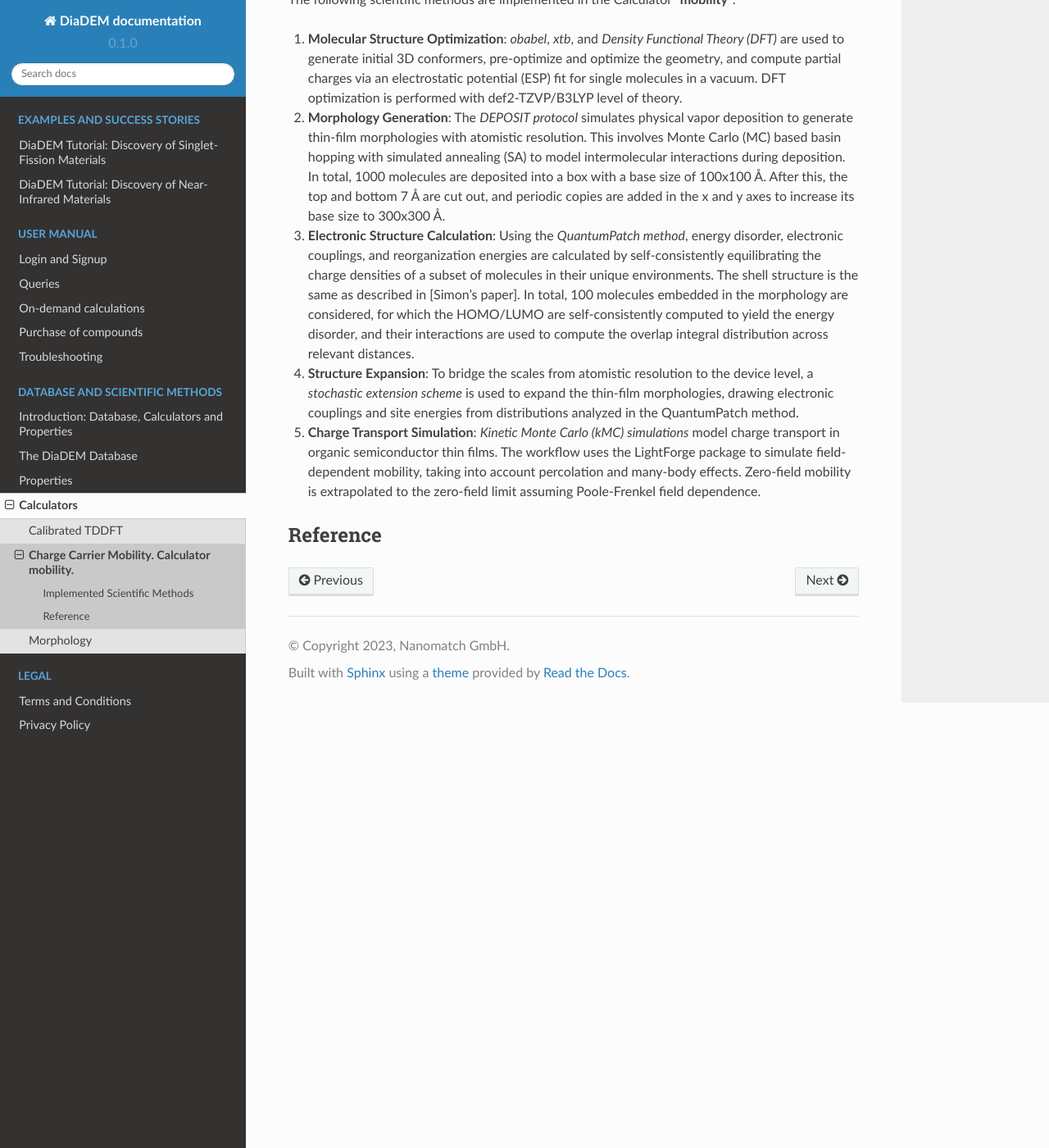
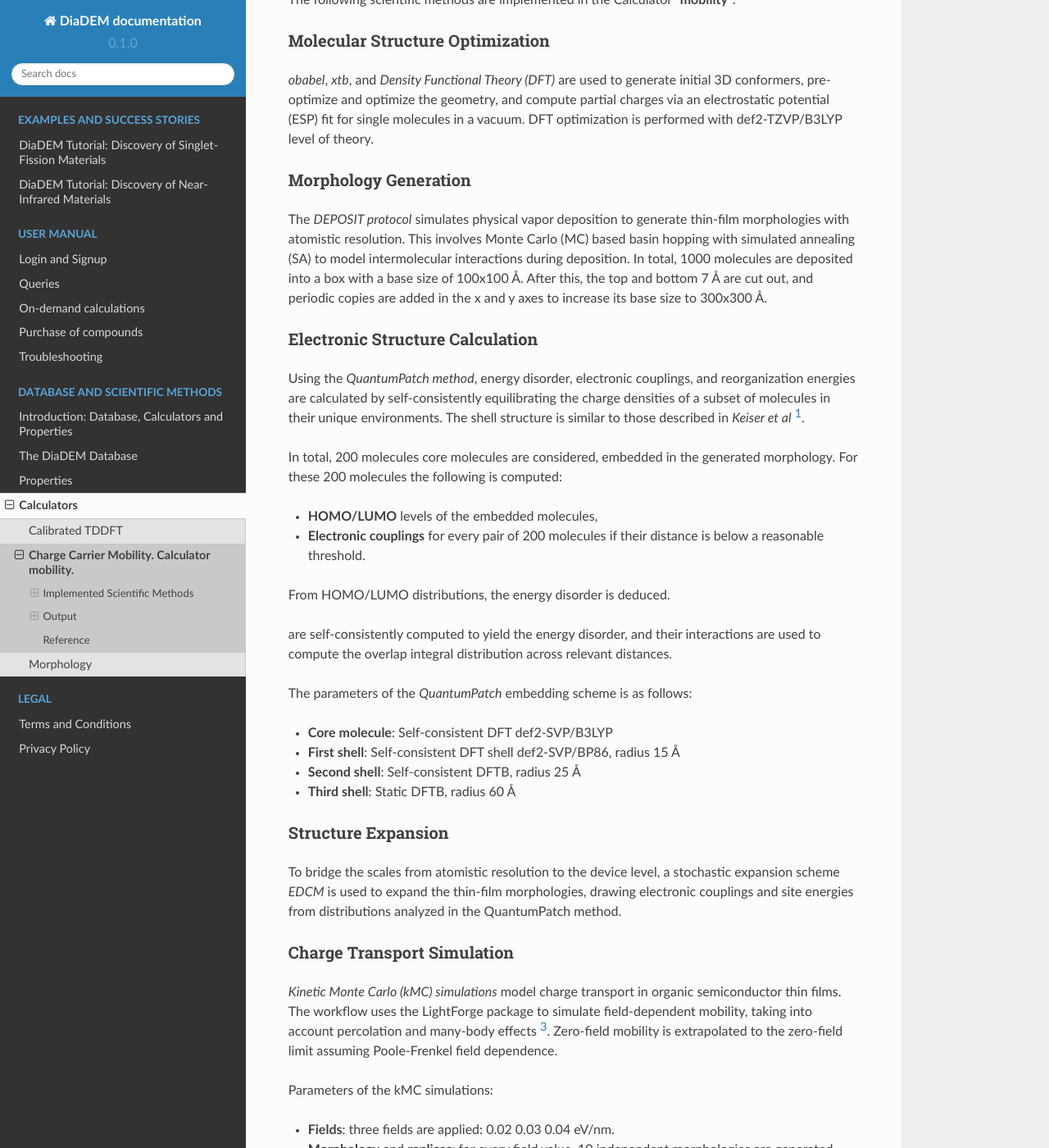
Before and after one commit to diadem-platform/diadem-docs, a Sphinx documentation site: the page built from docs/source/science/calculators/mobility.rst, in a window 1280 px wide and 1400 px high, scrolled down 1233 px. Shown: the whole window at 82% size. Built offline with Sphinx 7.4.7 and the Read the Docs theme 2.0.0, drawn with Linux system fonts in a browser that asks for light colours; some of the changed text lies outside the part shown.

Commit message:
mobility changes

```diff
--- a/docs/source/science/calculators/mobility.rst
+++ b/docs/source/science/calculators/mobility.rst
@@ -10,7 +10,7 @@
 The brief overview is given in the table below.
 
 
-.. list-table:: Mobiliy Worflow Overview
+.. list-table:: Mobility Workflow Overview
    :widths: 30 30 30
    :header-rows: 1
 
@@ -53,21 +53,193 @@
 
 The following scientific methods are implemented in the Calculator "**mobility**":
 
-1. **Molecular Structure Optimization**:
-   *obabel*, *xtb*, and *Density Functional Theory (DFT)* are used to generate initial 3D conformers, pre-optimize and optimize the geometry, and compute partial charges via an electrostatic potential (ESP) fit for single molecules in a vacuum. DFT optimization is performed with def2-TZVP/B3LYP level of theory.
+Molecular Structure Optimization
+~~~~~~~~~~~~~~~~~~~~~~~~~~~~~~~~
 
-2. **Morphology Generation**:
-   The *DEPOSIT protocol* simulates physical vapor deposition to generate thin-film morphologies with atomistic resolution. This involves Monte Carlo (MC) based basin hopping with simulated annealing (SA) to model intermolecular interactions during deposition. In total, 1000 molecules are deposited into a box with a base size of 100x100 Å. After this, the top and bottom 7 Å are cut out, and periodic copies are added in the x and y axes to increase its base size to 300x300 Å.
+*obabel*, *xtb*, and *Density Functional Theory (DFT)* are used to generate initial 3D conformers, pre-optimize and optimize the geometry, and compute partial charges via an electrostatic potential (ESP) fit for single molecules in a vacuum. DFT optimization is performed with def2-TZVP/B3LYP level of theory.
 
-3. **Electronic Structure Calculation**:
-   Using the *QuantumPatch method*, energy disorder, electronic couplings, and reorganization energies are calculated by self-consistently equilibrating the charge densities of a subset of molecules in their unique environments. The shell structure is the same as described in [Simon's paper]. In total, 100 molecules embedded in the morphology are considered, for which the HOMO/LUMO are self-consistently computed to yield the energy disorder, and their interactions are used to compute the overlap integral distribution across relevant distances.
+Morphology Generation
+~~~~~~~~~~~~~~~~~~~~~
 
-4. **Structure Expansion**:
-   To bridge the scales from atomistic resolution to the device level, a *stochastic extension scheme* is used to expand the thin-film morphologies, drawing electronic couplings and site energies from distributions analyzed in the QuantumPatch method.
+The *DEPOSIT protocol* simulates physical vapor deposition to generate thin-film morphologies with atomistic resolution. This involves Monte Carlo (MC) based basin hopping with simulated annealing (SA) to model intermolecular interactions during deposition. In total, 1000 molecules are deposited into a box with a base size of 100x100 Å. After this, the top and bottom 7 Å are cut out, and periodic copies are added in the x and y axes to increase its base size to 300x300 Å.
 
-5. **Charge Transport Simulation**:
-   *Kinetic Monte Carlo (kMC) simulations* model charge transport in organic semiconductor thin films. The workflow uses the LightForge package to simulate field-dependent mobility, taking into account percolation and many-body effects. Zero-field mobility is extrapolated to the zero-field limit assuming Poole-Frenkel field dependence.
+Electronic Structure Calculation
+~~~~~~~~~~~~~~~~~~~~~~~~~~~~~~~~
+
+Using the *QuantumPatch method*, energy disorder, electronic couplings, and reorganization energies are calculated by self-consistently equilibrating the charge densities of a subset of molecules in their unique environments.
+The shell structure is similar to those described in *Keiser et al* [1]_.
+
+In total, 200 molecules core molecules are considered, embedded in the generated morphology.
+For these 200 molecules the following is computed:
+
+- **HOMO/LUMO** levels of the embedded molecules,
+- **Electronic couplings** for every pair of 200 molecules if their distance is below a reasonable threshold.
+
+From HOMO/LUMO distributions, the energy disorder is deduced.
+
+are self-consistently computed to yield the energy disorder, and their interactions are used to compute the overlap integral distribution across relevant distances.
+
+The parameters of the *QuantumPatch* embedding scheme is as follows:
+
+- **Core molecule**: Self-consistent DFT def2-SVP/B3LYP
+- **First shell**: Self-consistent DFT shell def2-SVP/BP86, radius 15 Å
+- **Second shell**: Self-consistent DFTB, radius 25 Å
+- **Third shell**: Static DFTB, radius 60 Å
+
+
+Structure Expansion
+~~~~~~~~~~~~~~~~~~~
+
+To bridge the scales from atomistic resolution to the device level, a stochastic expansion scheme *EDCM* is used to expand the thin-film morphologies,
+drawing electronic couplings and site energies from distributions analyzed in the QuantumPatch method.
+
+Charge Transport Simulation
+~~~~~~~~~~~~~~~~~~~~~~~~~~~
+
+*Kinetic Monte Carlo (kMC) simulations* model charge transport in organic semiconductor thin films.
+The workflow uses the LightForge package to simulate field-dependent mobility, taking into account percolation and many-body effects [3]_.
+Zero-field mobility is extrapolated to the zero-field limit assuming Poole-Frenkel field dependence.
+
+Parameters of the kMC simulations:
+
+- **Fields**: three fields are applied: 0.02 0.03 0.04 eV/nm.
+- **Morphology** and **replicas**: for every field value, 10 independent morphologies are generated using the stochastic extension scheme, including HOMO/LUMO/Js distributions derived from the *QuantumPatch* simulations.
+- **Temperature** is 300 K.
+- **Convergence criterion**: either the fluctuation parameter "iv_fluctuation" below 0.05, or "max_iterations" exceeds 5E6.
+- **Number of Charge Carrier**:
+- **Neighbours**: 120, meaning a charge carrier can jump to the nearest 120 neighboring molecules.
+
+Output
+------
+
+Parsed Output
+~~~~~~~~~~~~~
+The data below will be displayed as the workflow ends:
+
+.. code-block:: yaml
+
+    ZUOUZKKEUPVFJK-UHFFFAOYSA-N:
+      HOMO:
+        value: -6.3045408287491576
+      LUMO:
+        value: -0.9858224512636844
+      dipole:
+        value:
+        - -1.3528304359760581e-05
+        - 3.1219102412616073e-06
+        - 1.6623358493787502e-05
+      mobility:
+        results:
+          fields:
+            units: V/nm
+            values:
+            - 0.2
+            - 0.3
+            - 0.4
+          mobilities:
+            units: cm2/V*s
+            values:
+            - 0.0007483182783762549
+            - 0.0025391270604621014
+            - 0.007458906308908711
+          stderr:
+            units: cm2/V*s
+            values:
+            - 7.776944379601362e-05
+            - 0.00021154214466139146
+            - 0.000801520575814753
+        value: 2.893350117363308e-06
+      morphology:
+        results:
+          average_neighbors:
+            unit: Angstrom
+            value: 13.4
+          mass_density:
+            std: 0.01
+            unit: g/cm3
+            value: 1.12
+          molecular_volume:
+            unit: nm3
+            value: 0.23
+          number_density:
+            std: 1.63e+20
+            unit: 1/cm3
+            value: 4.42e+21
+          rdf_first_peak:
+            unit: Angstrom
+            value: 3.9184952978056424
+        value: 'file: structure.cml'
+
+The zero-field mobility measured in [cm2/V*s] is: `result['ZUOUZKKEUPVFJK-UHFFFAOYSA-N']['mobility']['value']`
+
+The value is derived from field-dependent mobilities, which are also provided in the output. Extrapolation is performed using linear regression in the log(mobility) vs. sqrt(field) plot. The extrapolation is shown in one of the output files, example: `mobility_vs_sqrt_field.png <../../../../../docs/build/html/_static/mobility_files/mobility_vs_sqrt_field.png>`_.
+
+Files
+~~~~~~~~~
+
+In addition to parsed output, the following files are available upon the workflow completion:
+
+.. list-table::
+   :header-rows: 1
+   :widths: 5 15 15 50
+
+   * - No.
+     - File
+     - Description
+     - Example
+   * - 1
+     - DeltaE_*.png
+     - | Distribution of the HOMO/LUMO
+       | levels, local and global,
+       | values of computed disorder.
+     - .. image:: mobility_files/DeltaE_8_80d05a518bbbefc060f8c4ec4026517b.80d05a518bbbefc060f8c4ec4026517b.png
+          :width: 300px
+          :align: center
+   * - 2
+     - output_molecule.mol2
+     - | Molecule output file in MOL2
+       | format.
+     - `output_molecule.mol2 <../../../../../docs/build/html/_static/mobility_files/output_molecule.mol2>`_
+   * - 3
+     - summary_RDF.png
+     - | Radial distribution function
+       | (RDF).
+     - .. image:: mobility_files/summary_RDF.png
+          :width: 300px
+          :align: center
+   * - 4
+     - mobility_vs_sqrt_field.png
+     - | Poole-Frenkel plot of the
+       | mobility versus the square
+       | root of the electric field.
+     - .. image:: mobility_files/mobility_vs_sqrt_field.png
+          :width: 300px
+          :align: center
+   * - 5
+     - structure.cml
+     - | Molecular structure in
+       | CML format.
+     - `structure.cml <../../../../../docs/build/html/_static/mobility_files/structure.cml>`_
+   * - 6
+     - visualization_2D_and_3D.png
+     - | 2D and 3D visualizations
+       | of the molecular structure.
+     - .. image:: mobility_files/visualization_2D_and_3D.png
+          :width: 300px
+          :align: center
 
 
 Reference
 ---------
+
+.. _ref1:
+
+.. [1] Keiser, S., et al., "De Novo Calculation of the Charge Carrier Mobility in Amorphous Small Molecule Organic Semiconductors," Frontiers in Chemistry, 9, 2021. URL: https://www.frontiersin.org/articles/10.3389/fchem.2021.801589.
+
+.. _ref2:
+
+.. [2] Friederich, P., Symalla, F., Meded, V., Neumann, T., Wenzel, W., "Ab Initio Treatment of Disorder Effects in Amorphous Organic Materials: Toward Parameter Free Materials Simulation," Journal of Chemical Theory and Computation, 10 (9), 2014, 3720-3725. URL: https://doi.org/10.1021/ct500418f.
+
+.. _ref3:
+
+.. [3] Symalla, F., Friederich, P., Massé, A., Meded, V., Coehoorn, R., Bobbert, P., Wenzel, W., "Charge Transport by Superexchange in Molecular Host-Guest Systems," Physical Review Letters, 2016, 117, 276803. URL: https://doi.org/10.1103/PhysRevLett.117.276803.
```
